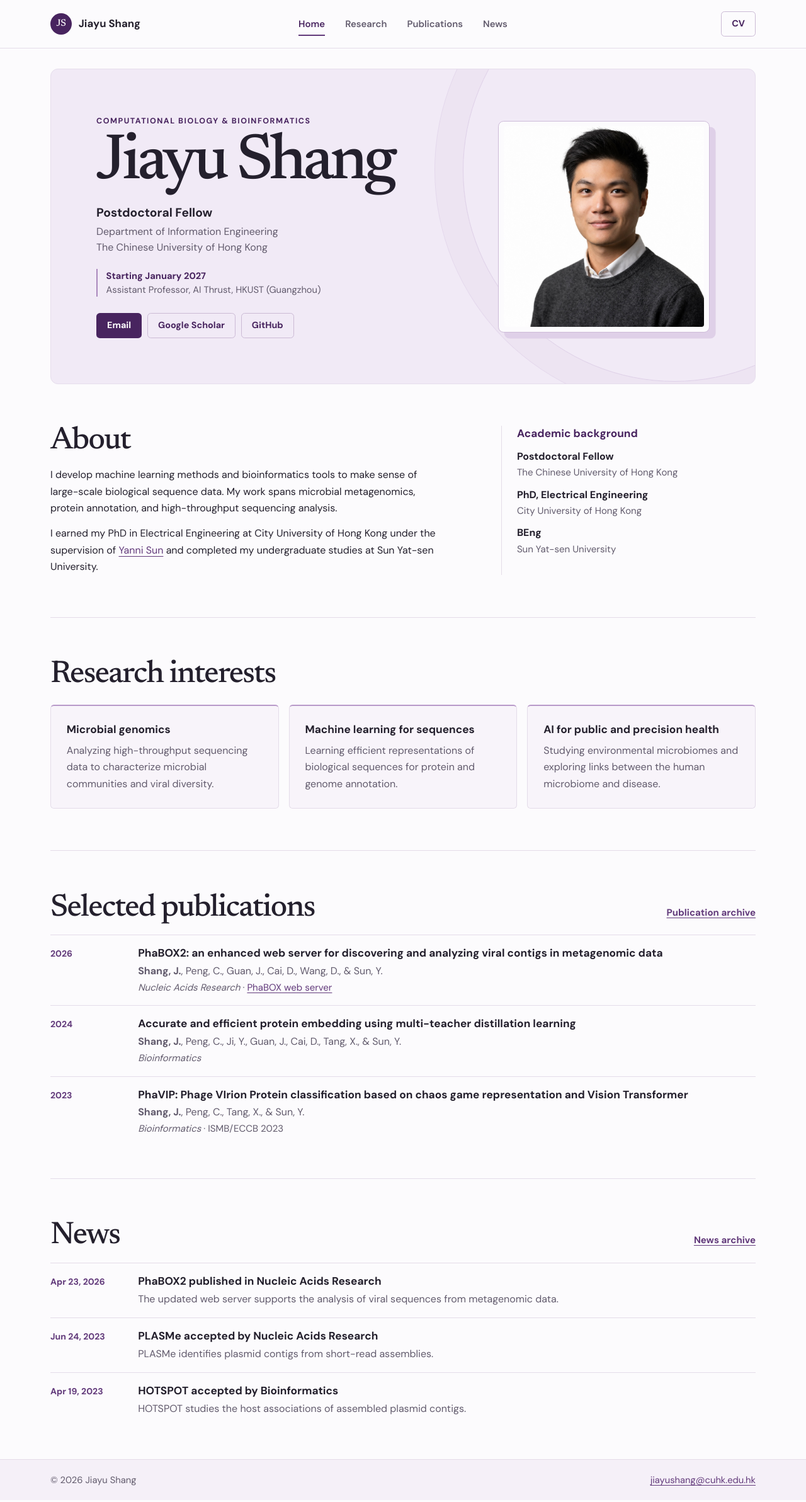
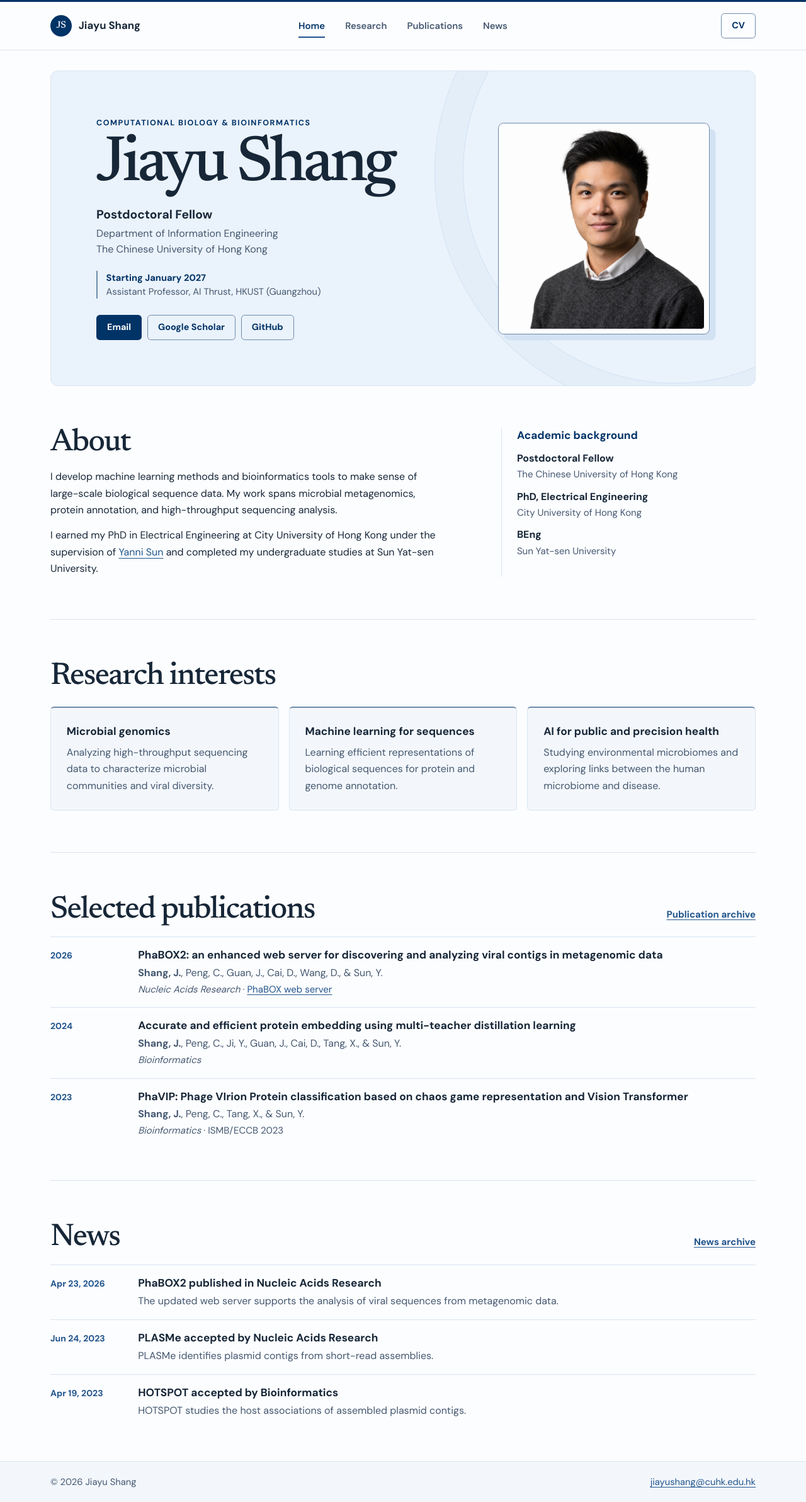
Before and after one commit to KennthShang/KennthShang.github.io, a Jekyll site: the page built from index.md, in a window 1280 px wide. Shown: the whole page at 63% size. Built offline with Jekyll 4.4.1, drawn with Linux system fonts in a browser that asks for light colours.

Commit message:
Update site.css

```diff
--- a/assets/css/site.css
+++ b/assets/css/site.css
@@ -1,12 +1,16 @@
 :root {
   color-scheme: light;
-  --canvas: #fcfbfd;
-  --ink: #24202d;
-  --muted: #625b6d;
-  --accent: #623a7b;
-  --accent-dark: #48245f;
-  --line: #e4dce9;
-  --tint: #f1eaf6;
+  --canvas: #fcfdff;
+  --ink: #172738;
+  --muted: #455870;
+  --accent: #22558c;
+  --accent-dark: #003366;
+  --line: #d9e4f0;
+  --line-accent: #6d8aab;
+  --tint: #eaf2fb;
+  --tint-soft: #f3f7fc;
+  --tint-hover: #dceafa;
+  --shadow-tint: #d3e2f3;
   --serif: "Newsreader", Georgia, serif;
   --sans: "DM Sans", system-ui, sans-serif;
 }
@@ -62,7 +66,10 @@ h3 {
 }
 .skip-link:focus { transform: translateY(0); }
 
-.site-header { border-bottom: 1px solid var(--line); }
+.site-header {
+  border-top: 3px solid var(--accent-dark);
+  border-bottom: 1px solid var(--line);
+}
 .site-header-inner {
   min-height: 4.75rem;
   display: grid;
@@ -130,10 +137,10 @@ h3 {
   text-decoration: none;
 }
 .button-outline {
-  border-color: #cbbad5;
+  border-color: var(--line-accent);
   color: var(--accent-dark);
 }
-.button-outline:hover { background: #e8ddee; }
+.button-outline:hover { background: var(--tint-hover); }
 .button-primary {
   background: var(--accent-dark);
   color: #fff;
@@ -153,7 +160,7 @@ h3 {
   margin-top: 2rem;
   overflow: hidden;
   padding: clamp(2rem, 6vw, 4.5rem);
-  border: 1px solid #e6ddec;
+  border: 1px solid var(--line);
   border-radius: 0.75rem;
   background: var(--tint);
 }
@@ -164,9 +171,9 @@ h3 {
   right: -13rem;
   width: 42rem;
   height: 42rem;
-  border: 1px solid #dfd1e8;
+  border: 1px solid var(--shadow-tint);
   border-radius: 50%;
-  box-shadow: 0 0 0 2.75rem #ede4f2, 0 0 0 calc(2.75rem + 1px) #e4d8ec;
+  box-shadow: 0 0 0 2.75rem #e3eef9, 0 0 0 calc(2.75rem + 1px) var(--shadow-tint);
   content: "";
   pointer-events: none;
 }
@@ -198,7 +205,7 @@ h3 {
   width: fit-content;
   margin-top: 1.35rem;
   padding-left: 0.85rem;
-  border-left: 2px solid #aa88bc;
+  border-left: 2px solid var(--line-accent);
   color: var(--muted);
   font-size: 0.92rem;
   line-height: 1.5;
@@ -217,10 +224,10 @@ h3 {
   width: min(100%, 21rem);
   justify-self: end;
   padding: 0.48rem;
-  border: 1px solid #cdbbd8;
+  border: 1px solid var(--line-accent);
   border-radius: 0.55rem;
   background: var(--canvas);
-  box-shadow: 0.6rem 0.6rem 0 #dfd0e8;
+  box-shadow: 0.6rem 0.6rem 0 var(--shadow-tint);
 }
 .portrait {
   width: 100%;
@@ -269,9 +276,9 @@ h3 {
 .research-grid article {
   padding: clamp(1rem, 2.6vw, 1.55rem);
   border: 1px solid var(--line);
-  border-top: 2px solid #b899c9;
+  border-top: 2px solid var(--line-accent);
   border-radius: 0.35rem;
-  background: #f8f4fa;
+  background: var(--tint-soft);
 }
 .research-grid h3 { margin-bottom: 0.55rem; }
 .research-grid p { color: var(--muted); }
@@ -353,12 +360,12 @@ h3 {
 .news-entry .news-body p + p { margin-top: 0.65rem; }
 .news-entry:target {
   border-top-color: var(--accent);
-  background: linear-gradient(#f1eaf6, transparent 10rem);
+  background: linear-gradient(var(--tint), transparent 10rem);
 }
 
 .site-footer {
   border-top: 1px solid var(--line);
-  background: #f5f0f8;
+  background: var(--tint-soft);
 }
 .site-footer-inner {
   display: flex;
@@ -407,7 +414,7 @@ a, .record-title { overflow-wrap: anywhere; }
     width: clamp(8rem, 40vw, 11rem);
     justify-self: start;
     padding: 0.32rem;
-    box-shadow: 0.35rem 0.35rem 0 #dfd0e8;
+    box-shadow: 0.35rem 0.35rem 0 var(--shadow-tint);
   }
   .about-grid, .research-grid, .record, .year-group { grid-template-columns: 1fr; }
   .academic-background {
```
